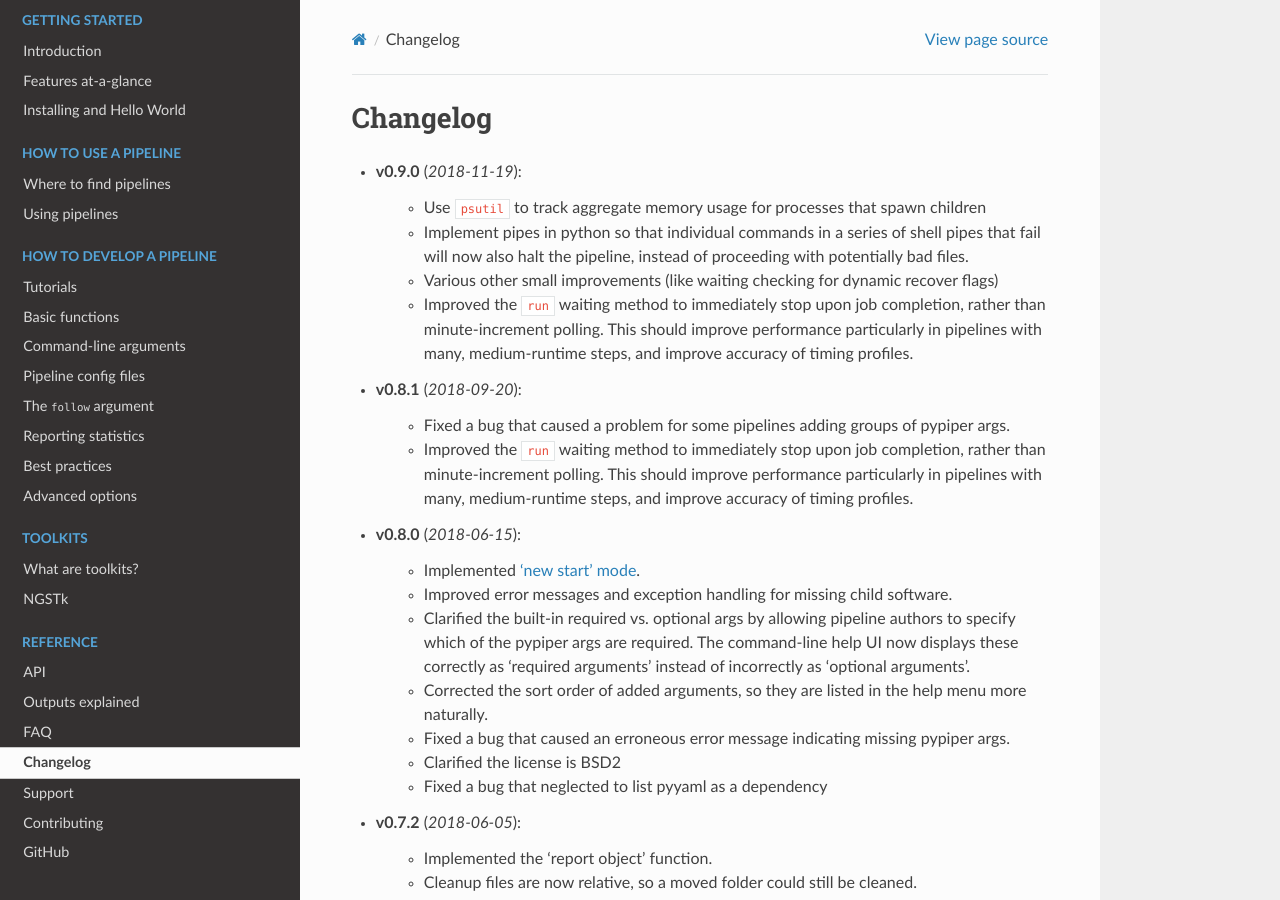
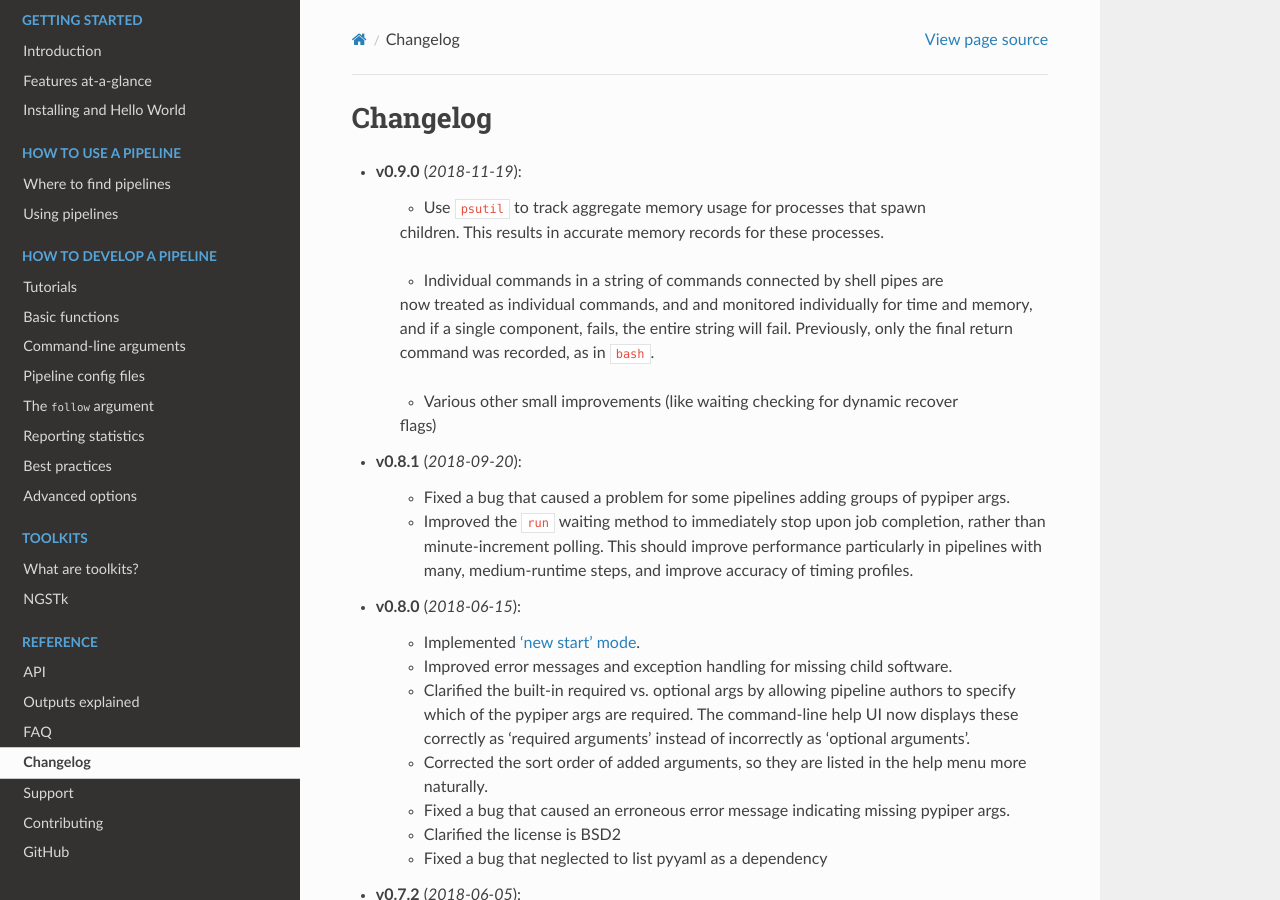
Before and after one commit to databio/pypiper, a Sphinx documentation site: the page built from doc/source/changelog.rst, in a window 1280 px wide and 900 px high. Built offline with Sphinx 7.4.7 and the Read the Docs theme 2.0.0, drawn with Linux system fonts in a browser that asks for light colours.

Commit message:
update changelog

```diff
--- a/doc/source/changelog.rst
+++ b/doc/source/changelog.rst
@@ -3,19 +3,17 @@ Changelog
 
 - **v0.9.0** (*2018-11-19*):
 
-    - Use ``psutil`` to track aggregate memory usage for processes that spawn children
+    - Use ``psutil`` to track aggregate memory usage for processes that spawn
+    children. This results in accurate memory records for these processes.
 
-    - Implement pipes in python so that individual commands in a series of shell
-      pipes that fail will now also halt the pipeline, instead of proceeding
-      with potentially bad files.
+    - Individual commands in a string of commands connected by shell pipes are
+    now treated as individual commands, and and monitored individually for
+    time and memory, and if a single component, fails, the entire string will
+    fail. Previously, only the final return command was recorded, as in ``bash``.
 
     - Various other small improvements (like waiting checking for dynamic recover
-      flags)
+    flags)
 
-    - Improved the ``run`` waiting method to immediately stop upon job
-      completion, rather than minute-increment polling. This should improve
-      performance particularly in pipelines with many, medium-runtime steps, and
-      improve accuracy of timing profiles.
 
 - **v0.8.1** (*2018-09-20*):
 
```
